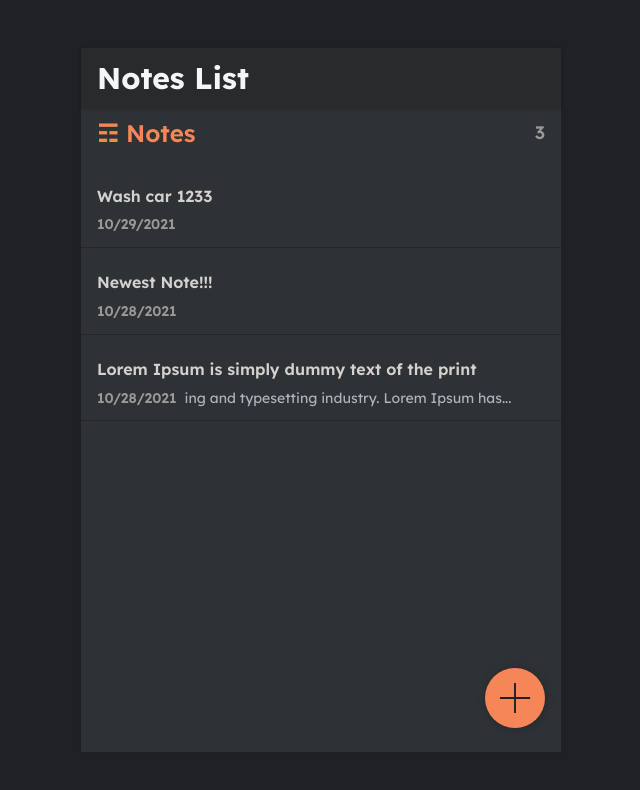
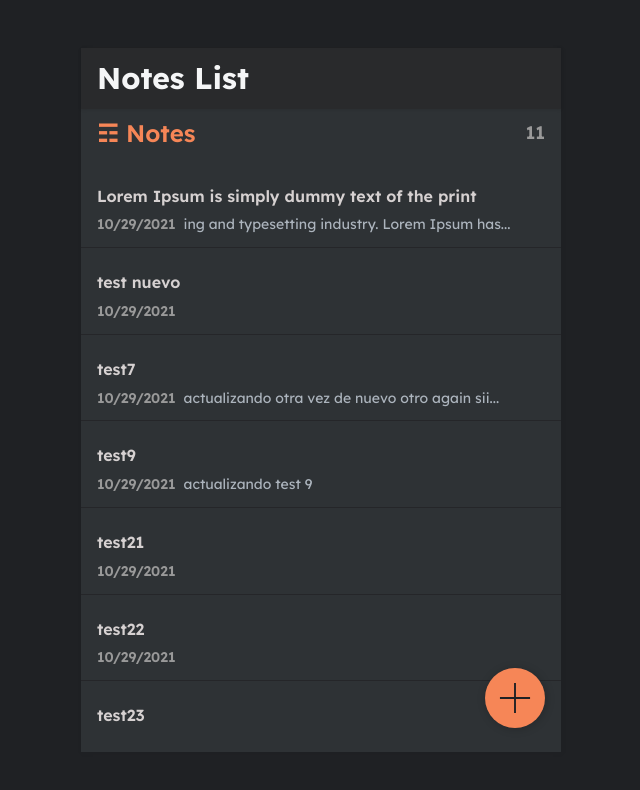
Before and after one commit to JoseIgnacioTapia/notes-app, a React (Create React App) app: page / in a window 1280 px wide. Shown: the top 790 px of the page, without its empty margins (319-959 px from the left). Built offline with nearby package versions, Linux system fonts and the light colour scheme; data requests are answered from the project's data file.

Commit message:
Fix bugs

```diff
--- a/db.json
+++ b/db.json
@@ -1,19 +1,59 @@
 {
   "notes": [
     {
-      "id": 3,
-      "body": "Wash car 1233",
-      "updated": "2021-10-29T19:37:58.626Z"
+      "body": "Lorem Ipsum is simply dummy text of the printing and typesetting industry. Lorem Ipsum has been the industry's standard dummy text ever since the 1500s, when an unknown printer took a galley of type and scrambled it to make a type specimen book. It has survived not only five centuries, but also the leap into electronic typesetting, remaining essentially unchanged. It was popularised in the 1960s with the release of Letraset sheets containing Lorem Ipsum passages, and more recently with desktop publishing software like Aldus PageMaker including versions of Lorem Ipsum.",
+      "updated": "2021-10-29T20:03:57.688Z",
+      "id": 7
     },
     {
-      "body": "Newest Note!!!",
-      "updated": "2021-10-28T21:14:45.939Z",
-      "id": 6
+      "body": "test nuevo",
+      "updated": "2021-10-29T20:12:35.830Z",
+      "id": 8
     },
     {
-      "body": "Lorem Ipsum is simply dummy text of the printing and typesetting industry. Lorem Ipsum has been the industry's standard dummy text ever since the 1500s, when an unknown printer took a galley of type and scrambled it to make a type specimen book. It has survived not only five centuries, but also the leap into electronic typesetting, remaining essentially unchanged. It was popularised in the 1960s with the release of Letraset sheets containing Lorem Ipsum passages, and more recently with desktop publishing software like Aldus PageMaker including versions of Lorem Ipsum.",
-      "updated": "2021-10-28T23:55:34.063Z",
-      "id": 7
+      "body": "test7\nactualizando otra vez de nuevo otro again siiiii",
+      "updated": "2021-10-29T20:29:52.048Z",
+      "id": 14
+    },
+    {
+      "body": "test9\nactualizando test 9",
+      "updated": "2021-10-29T20:17:22.724Z",
+      "id": 16
+    },
+    {
+      "body": "test21",
+      "updated": "2021-10-29T20:18:13.161Z",
+      "id": 19
+    },
+    {
+      "body": "test22",
+      "updated": "2021-10-29T20:18:24.433Z",
+      "id": 20
+    },
+    {
+      "body": "test23",
+      "updated": "2021-10-29T20:18:38.377Z",
+      "id": 21
+    },
+    {
+      "body": "test25",
+      "updated": "2021-10-29T20:18:59.113Z",
+      "id": 23
+    },
+    {
+      "body": "test26",
+      "updated": "2021-10-29T20:19:08.984Z",
+      "id": 24
+    },
+    {
+      "body": "test27",
+      "updated": "2021-10-29T20:19:19.024Z",
+      "id": 25
+    },
+    {
+      "body": "test28",
+      "updated": "2021-10-29T20:19:30.799Z",
+      "id": 26
     }
   ]
 }
--- a/src/App.js
+++ b/src/App.js
@@ -11,8 +11,8 @@ function App() {
       <div className="container dark">
         <div className="app">
           <Header />
-          <Route component={NotesPages} path="/" exact />
-          <Route component={Note} path="/note/:id" />
+          <Route path="/" exact component={NotesPages} />
+          <Route path="/note/:id" component={Note} />
         </div>
       </div>
     </Router>
--- a/src/pages/Note.js
+++ b/src/pages/Note.js
@@ -1,5 +1,5 @@
 import { useState, useEffect } from 'react';
-import { Link, history } from 'react-router-dom';
+import { Link } from 'react-router-dom';
 import { ReactComponent as ArrowLeft } from '../assets/arrow-left.svg';
 
 import { NoteContainer, NoteHeader } from './NotesStyles';
@@ -22,10 +22,6 @@ const Note = ({ match, history }) => {
 
     getNote();
   }, [noteID]);
-
-  const changeValueHandler = e => {
-    setNote({ ...note, body: e.target.value });
-  };
 
   const createNote = async () => {
     await fetch(`http://localhost:5000/notes/`, {
@@ -50,12 +46,17 @@ const Note = ({ match, history }) => {
   const deleteNote = async () => {
     await fetch(`http://localhost:5000/notes/${noteID}`, {
       method: 'DELETE',
+      body: JSON.stringify(note),
       headers: {
         'Content-Type': 'application/json',
       },
     });
 
     history.push('/');
+  };
+
+  const changeValueHandler = e => {
+    setNote({ ...note, body: e.target.value });
   };
 
   const submitHandler = () => {
```
